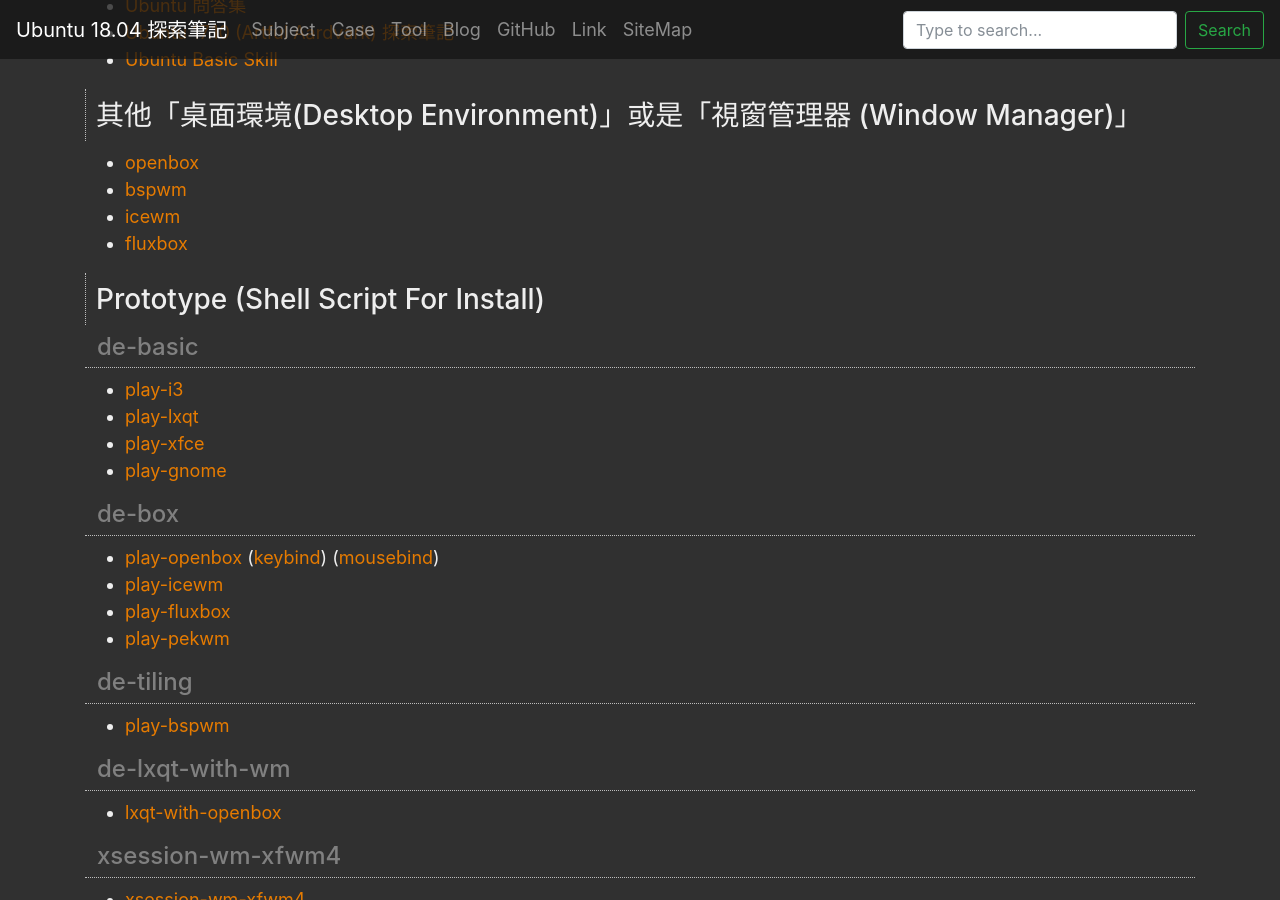
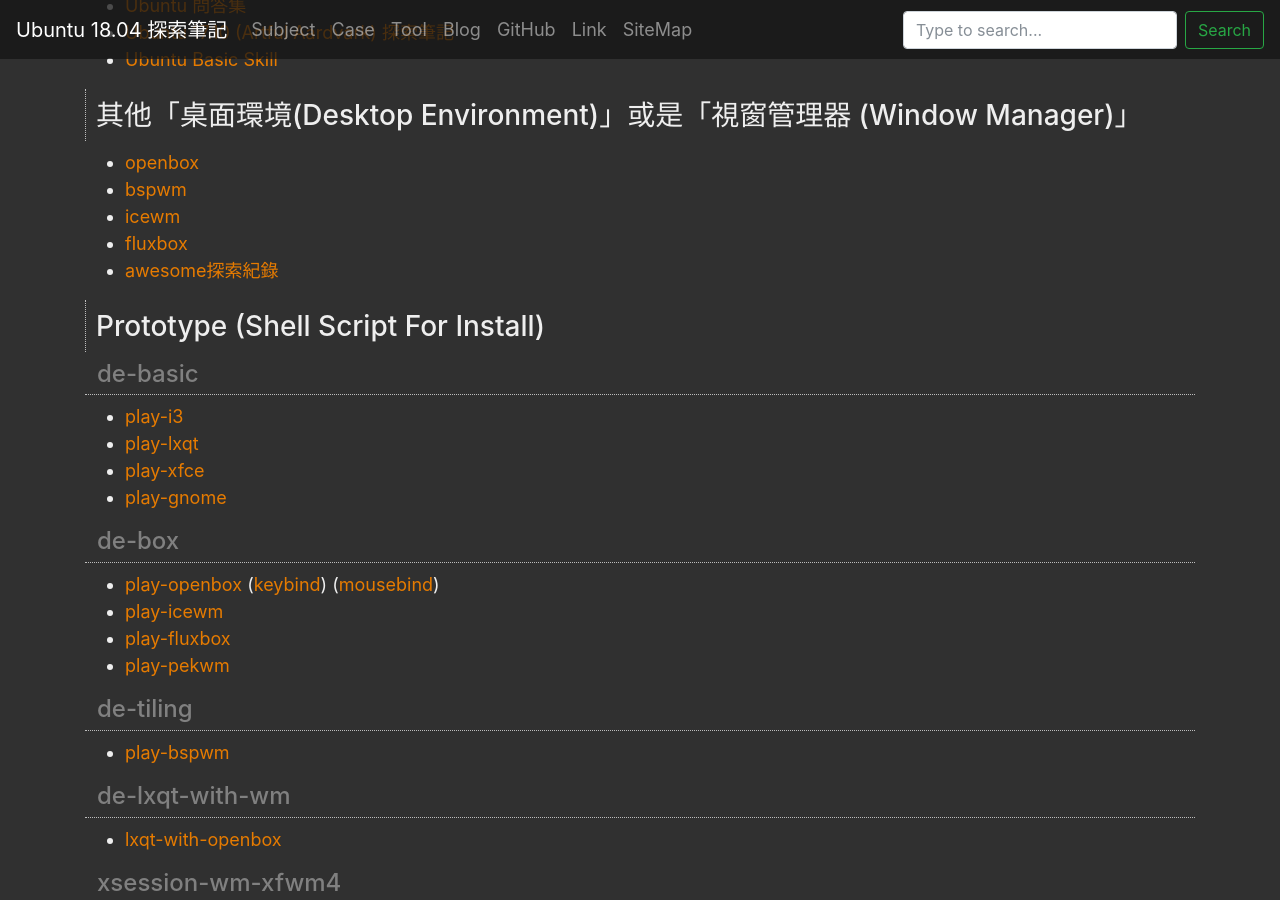
Before and after one commit to samwhelp/note-ubuntu-18.04, a Jekyll site: the page built from index.md, in a window 1280 px wide and 900 px high, scrolled down 1252 px. Built offline with Jekyll 4.4.1, drawn with Linux system fonts in a browser that asks for light colours; nearby versions of some CDN libraries.

Commit message:
add link

```diff
--- a/index.md
+++ b/index.md
@@ -66,7 +66,7 @@ source_url: '/index.md'
 * [bspwm](read/subject/bspwm)
 * [icewm](read/subject/icewm)
 * [fluxbox](read/subject/fluxbox)
-
+* [awesome探索紀錄](https://github.com/samwhelp/play-ubuntu-18.04-plan/tree/master/concept/awesome-wm)
 
 ## Prototype (Shell Script For Install)
 
```
